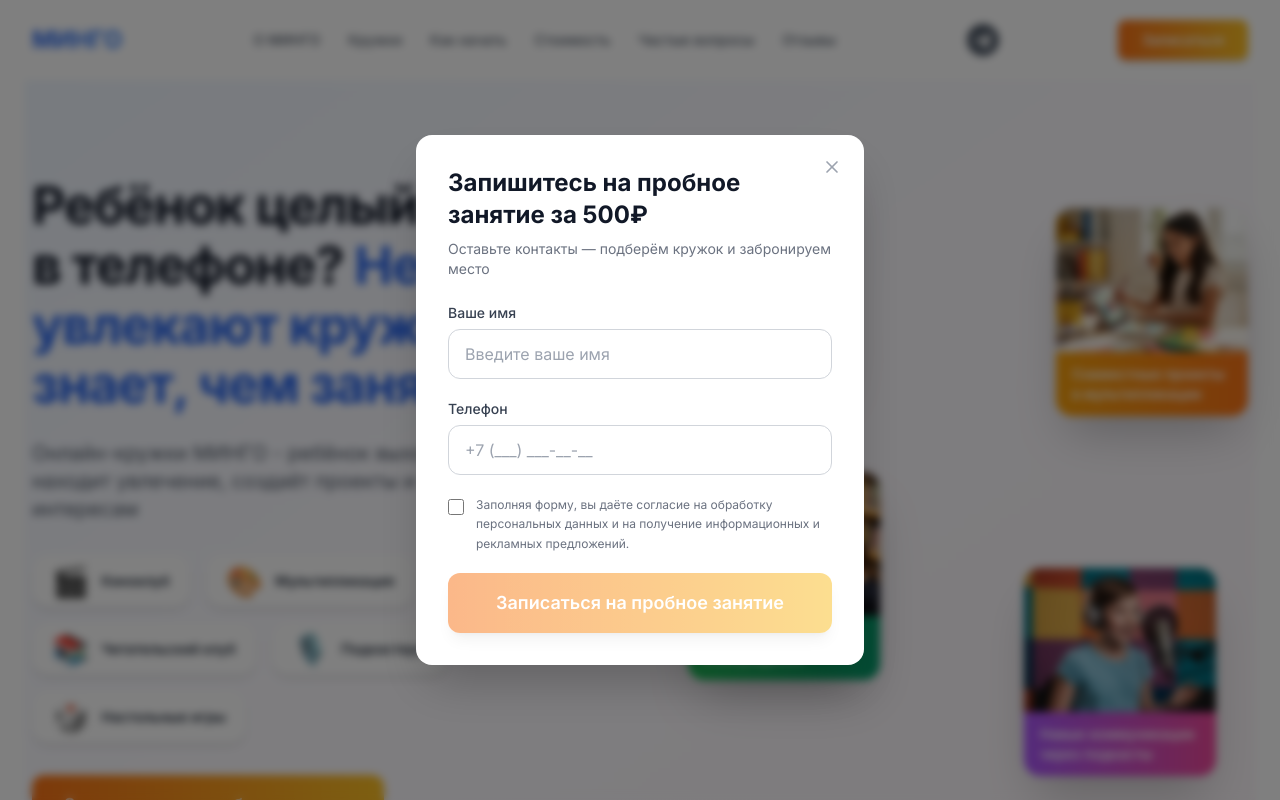
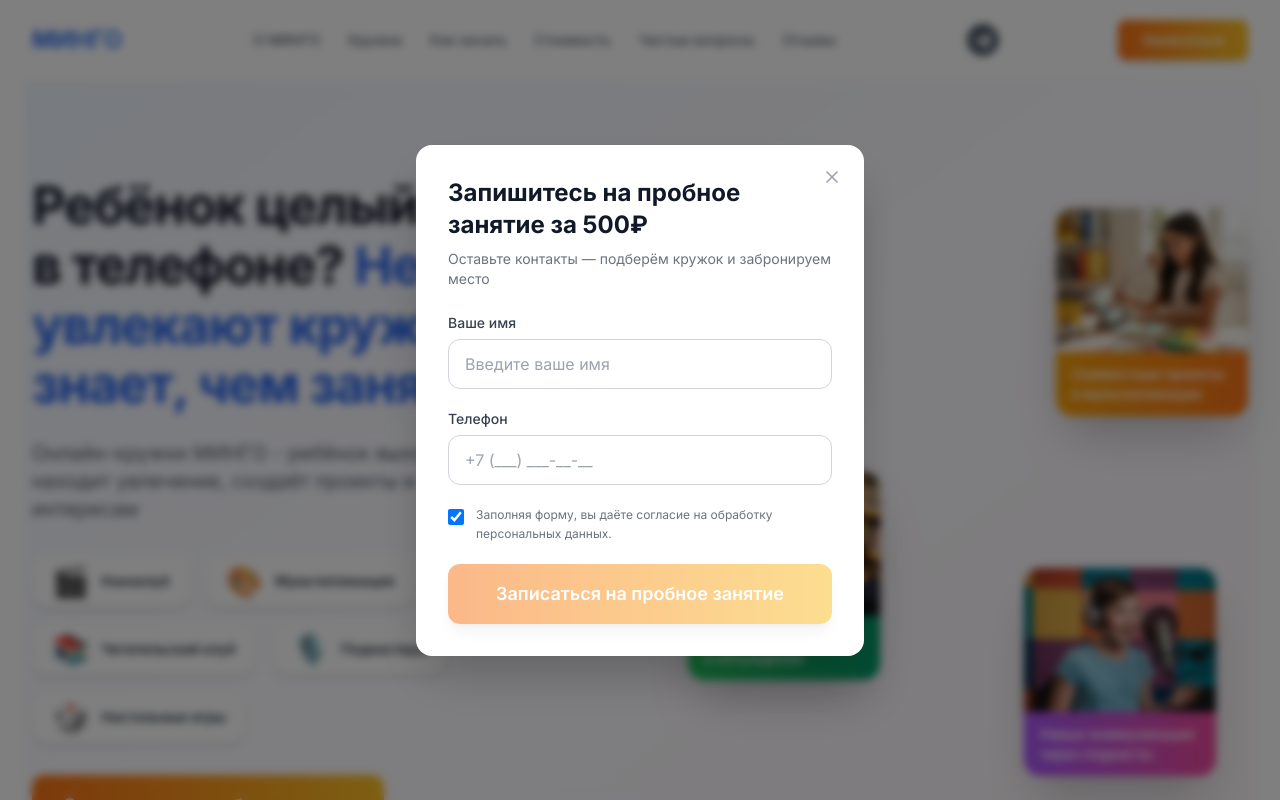
Before and after one commit to AARublev/mingo-landing, a Next.js app: page / in a window 1280 px wide. Both pictures are taken after a click on the button "Записаться". Shown: the top 800 px of the page. Built offline with nearby package versions, Linux system fonts and the light colour scheme.

Commit message:
Update signup-modal.tsx

```diff
--- a/components/signup-modal.tsx
+++ b/components/signup-modal.tsx
@@ -34,7 +34,7 @@ interface SignupModalProps {
 export function SignupModal({ isOpen, onClose }: SignupModalProps) {
   const [name, setName] = useState("")
   const [phone, setPhone] = useState("")
-  const [consent, setConsent] = useState(false)
+  const [consent, setConsent] = useState(true)
   const [submitted, setSubmitted] = useState(false)
 
   useEffect(() => {
@@ -166,7 +166,7 @@ export function SignupModal({ isOpen, onClose }: SignupModalProps) {
                   className="mt-1 h-4 w-4 flex-shrink-0 rounded border-gray-300 text-blue-600 focus:ring-blue-500"
                 />
                 <label htmlFor="signup-consent" className="text-xs leading-relaxed text-gray-500">
-                  {"Заполняя форму, вы даёте согласие на обработку персональных данных и на получение информационных и рекламных предложений."}
+                  {"Заполняя форму, вы даёте согласие на обработку персональных данных."}
                 </label>
               </div>
 
```
